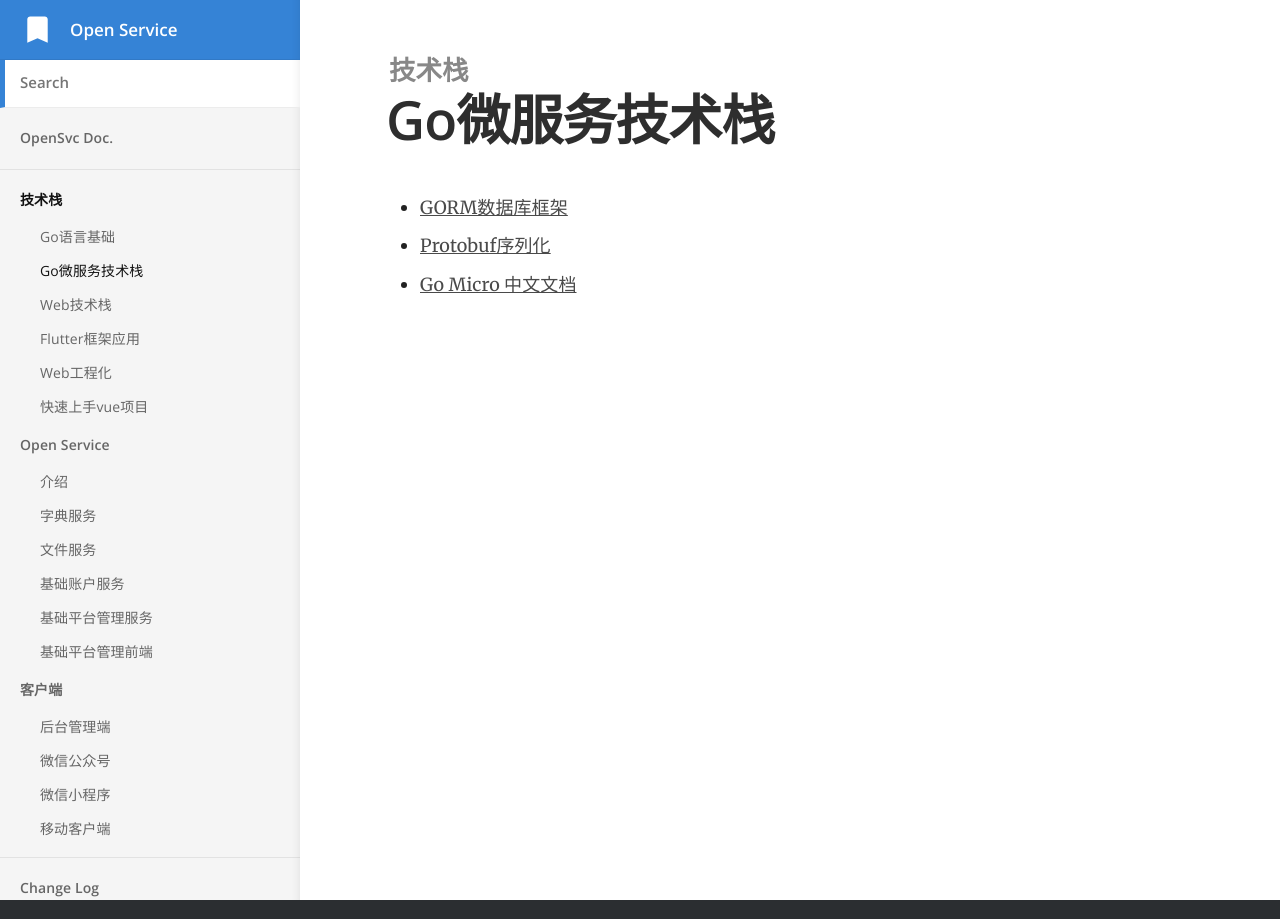
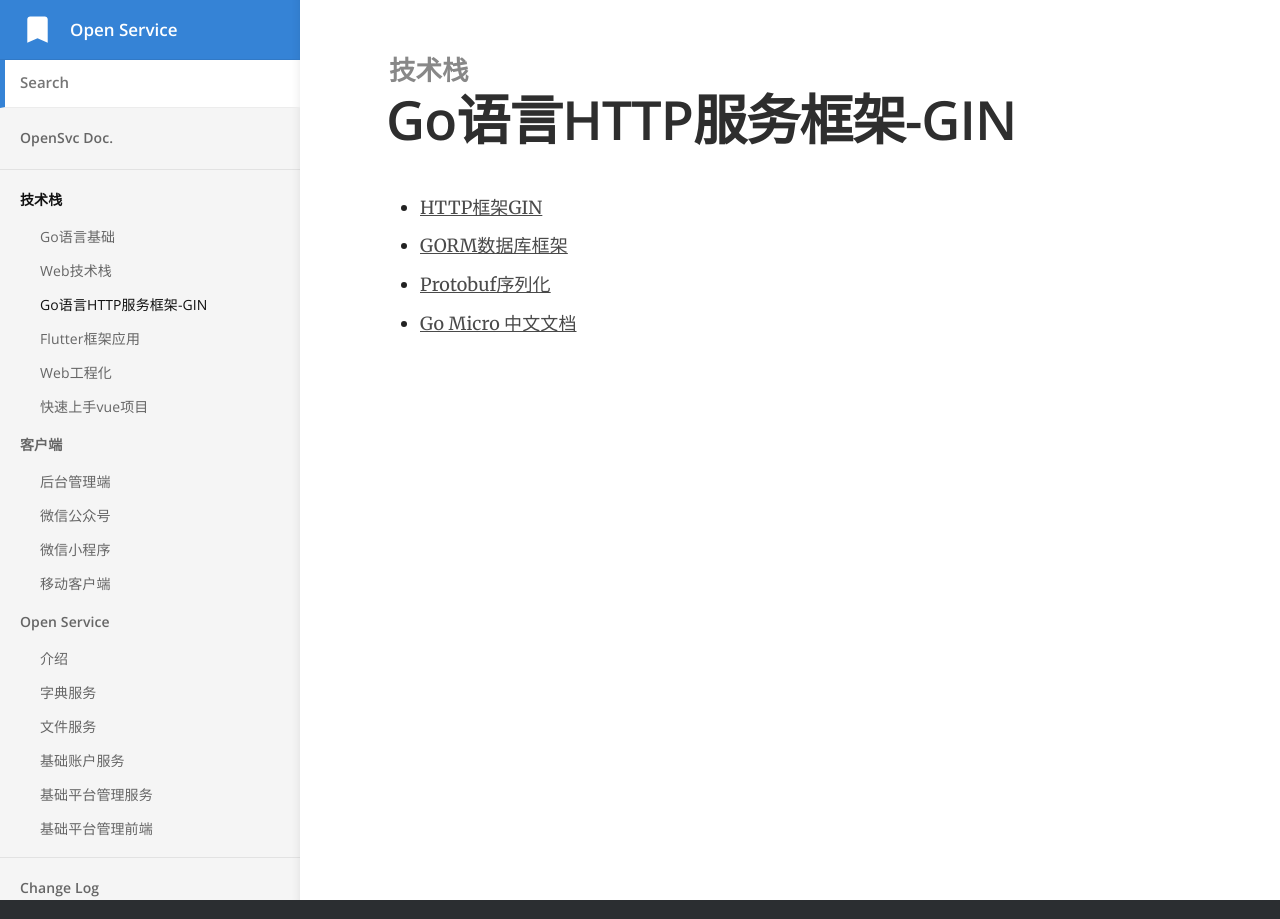
Before and after one commit to pku-hit/opensvc.github.io, a Jekyll site: the page built from _docs/01.后端技术栈/02.Go语言框架篇.md, in a window 1280 px wide. Built offline with Jekyll 4.4.1, drawn with Linux system fonts in a browser that asks for light colours.

Commit message:
修改目标结构

```diff
--- a/_docs/01.技术栈/02.Go微服务技术栈.md
+++ b/_docs/01.后端技术栈/02.Go语言框架篇.md
@@ -1,9 +1,10 @@
 ---
-title:  Go微服务技术栈
+title: Go语言HTTP服务框架-GIN
 category: 技术栈
 order: 2
 ---
 
+* [HTTP框架GIN](https://www.jianshu.com/p/4a16db3a02f8)
 * [GORM数据库框架](http://gorm.book.jasperxu.com)
 * [Protobuf序列化](http://www.topgoer.com/%E5%BE%AE%E6%9C%8D%E5%8A%A1/gRPC/Protobuf%E8%AF%AD%E6%B3%95.html)
 * [Go Micro 中文文档](https://learnku.com/docs/go-micro/2.x)
```
Also changed, not shown: _docs/02.前端技术栈/01.Web技术栈.md (renamed from _docs/01.技术栈/03.Web技术栈.md, +1 -1 lines), _docs/02.前端技术栈/02.Flutter框架应用.md (renamed from _docs/01.技术栈/04.Flutter框架应用.md, +1 -1 lines), _docs/02.前端技术栈/03.Web工程化.md (renamed from _docs/01.技术栈/05.Web工程化.md, +1 -1 lines), _docs/02.前端技术栈/04.快速上手vue项目.md (renamed from _docs/01.技术栈/06.快速上手vue项目.md, +1 -1 lines), _docs/01.后端技术栈/01.Go语言基础.md (renamed from _docs/01.技术栈/01.Go语言基础.md), _docs/03.开放服务/10.介绍.md (renamed from _docs/02.开放服务/10.介绍.md), _docs/03.开放服务/20.字典服务.md (renamed from _docs/02.开放服务/20.字典服务.md), _docs/03.开放服务/30.文件服务.md (renamed from _docs/02.开放服务/30.文件服务.md), _docs/03.开放服务/40.基础账户服务.md (renamed from _docs/02.开放服务/40.基础账户服务.md), _docs/03.开放服务/50.基础平台管理服务.md (renamed from _docs/02.开放服务/50.基础平台管理服务.md), _docs/03.开放服务/60.基础平台管理前端.md (renamed from _docs/02.开放服务/60.基础平台管理前端.md).
